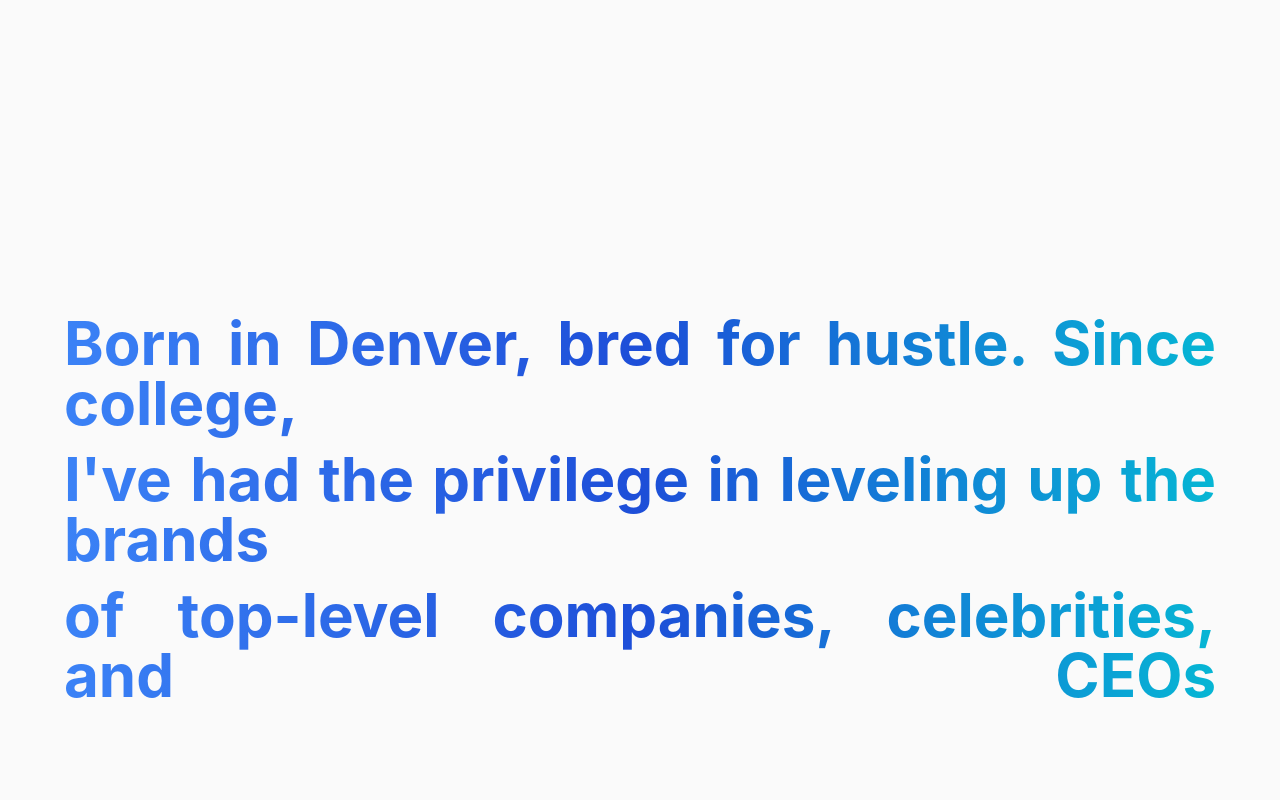
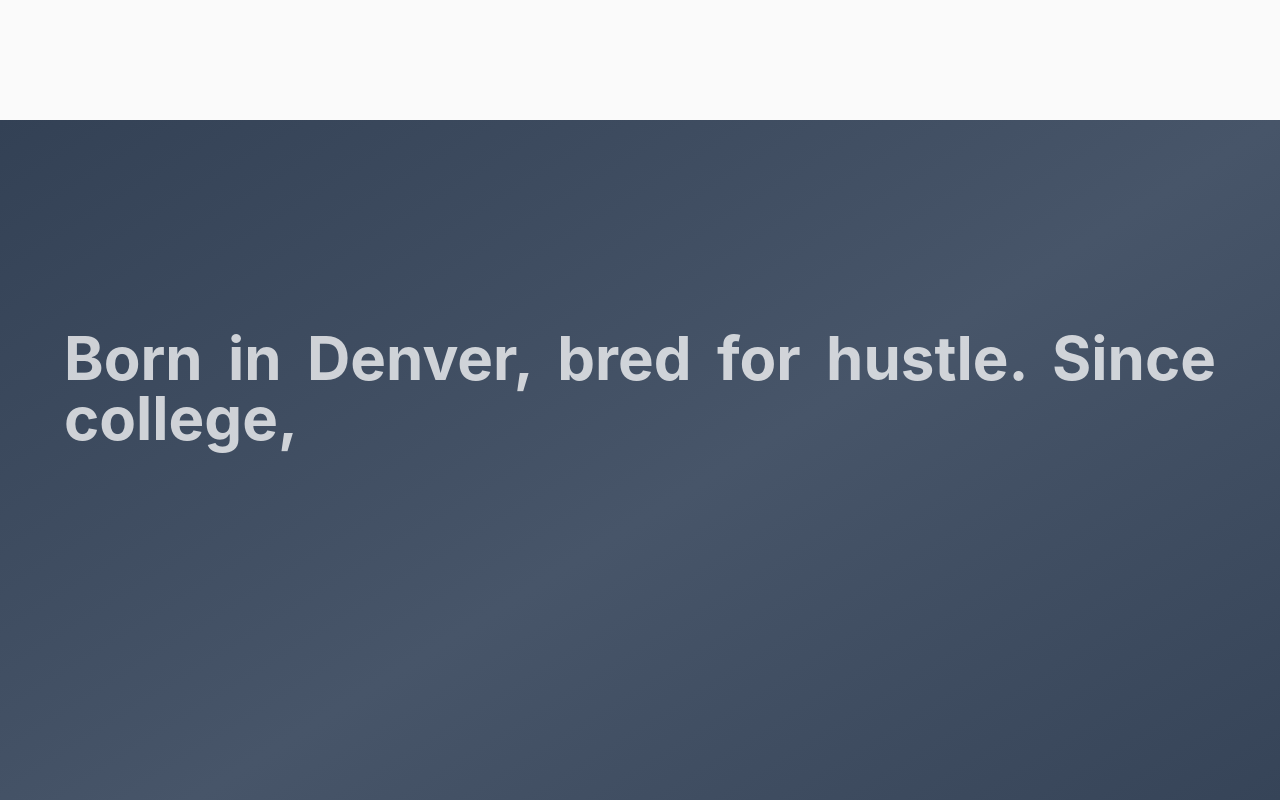
Before and after one commit to Abel-Projects/abel-website, a React (Vite) app: page / in a window 1280 px wide. Shown: the part 1080-1880 px from the top of the page. Built offline with nearby package versions, Linux system fonts and the light colour scheme; the HTML template or start-up script is replaced by a standard one.

Commit message:
Implement background scrolling effect

```diff
--- a/src/components/MissionStatement.tsx
+++ b/src/components/MissionStatement.tsx
@@ -1,33 +1,30 @@
 import { useEffect, useState, useRef } from "react";
 
 const MissionStatement = () => {
-  const [visibleLines, setVisibleLines] = useState<number[]>([]);
+  const [scrollProgress, setScrollProgress] = useState(0);
   const sectionRef = useRef<HTMLElement>(null);
-  const lineRefs = useRef<(HTMLSpanElement | null)[]>([]);
 
   useEffect(() => {
-    const observers: IntersectionObserver[] = [];
+    const handleScroll = () => {
+      if (!sectionRef.current) return;
 
-    lineRefs.current.forEach((lineRef, index) => {
-      if (lineRef) {
-        const observer = new IntersectionObserver(
-          ([entry]) => {
-            if (entry.isIntersecting) {
-              setVisibleLines((prev) =>
-                prev.includes(index) ? prev : [...prev, index]
-              );
-            }
-          },
-          { threshold: 0.5, rootMargin: '0px' }
-        );
-        observer.observe(lineRef);
-        observers.push(observer);
-      }
-    });
+      const section = sectionRef.current;
+      const rect = section.getBoundingClientRect();
+      const sectionHeight = section.offsetHeight;
+      const windowHeight = window.innerHeight;
 
-    return () => {
-      observers.forEach((observer) => observer.disconnect());
+      // Calculate scroll progress through the section
+      const scrollTop = -rect.top;
+      const scrollRange = sectionHeight - windowHeight;
+      const progress = Math.max(0, Math.min(1, scrollTop / scrollRange));
+
+      setScrollProgress(progress);
     };
+
+    window.addEventListener('scroll', handleScroll);
+    handleScroll(); // Initial calculation
+
+    return () => window.removeEventListener('scroll', handleScroll);
   }, []);
 
   const lines = [
@@ -36,32 +33,39 @@ const MissionStatement = () => {
     "of top-level companies, celebrities, and CEOs"
   ];
 
+  // Calculate opacity for each line based on scroll progress
+  const getLineOpacity = (index: number) => {
+    const lineProgress = scrollProgress * (lines.length + 1);
+    const lineStart = index;
+    const lineEnd = index + 1;
+
+    if (lineProgress < lineStart) return 0;
+    if (lineProgress > lineEnd) return 1;
+
+    return lineProgress - lineStart;
+  };
+
   return (
     <section
       ref={sectionRef}
-      className="relative min-h-[200vh] bg-background"
+      className="relative min-h-[300vh] bg-muted"
     >
       <div className="sticky top-0 h-screen flex items-center justify-center px-6">
+        {/* Video placeholder - replace with video element later */}
+        <div className="absolute inset-0 bg-gradient-to-br from-slate-700 via-slate-600 to-slate-700" />
 
-      <div className="max-w-6xl mx-auto text-center">
-        <h2 className="text-3xl md:text-4xl lg:text-5xl xl:text-6xl font-bold text-heading leading-relaxed inline-block text-justify" style={{ textAlignLast: 'justify' }}>
+        <div className="relative z-10 max-w-6xl mx-auto text-center">
+          <h2 className="text-3xl md:text-4xl lg:text-5xl xl:text-6xl font-bold text-white leading-relaxed inline-block text-justify" style={{ textAlignLast: 'justify' }}>
             {lines.map((line, index) => (
               <span
                 key={index}
-              ref={(el) => (lineRefs.current[index] = el)}
-              className="block mb-2 relative overflow-hidden"
-            >
-              <span
-                className={`relative inline-block w-full transition-all duration-1000 ease-out ${
-                  visibleLines.includes(index) ? 'opacity-100 translate-y-0' : 'opacity-0 translate-y-12'
-                }`}
-              >
-                <span
-                  className="relative z-0 pb-2 block bg-gradient-to-r from-blue-500 via-blue-700 to-cyan-500 bg-clip-text text-transparent"
+                className="block mb-2"
+                style={{
+                  opacity: getLineOpacity(index),
+                  transition: 'opacity 0.3s ease-out'
+                }}
               >
                 {line}
-                </span>
-              </span>
               </span>
             ))}
           </h2>
```
Lines whose indentation alone changed are shown as unchanged.
